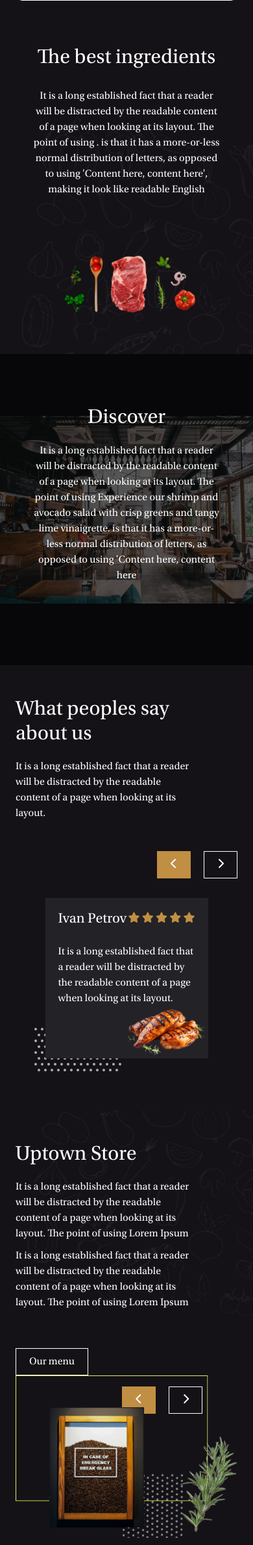
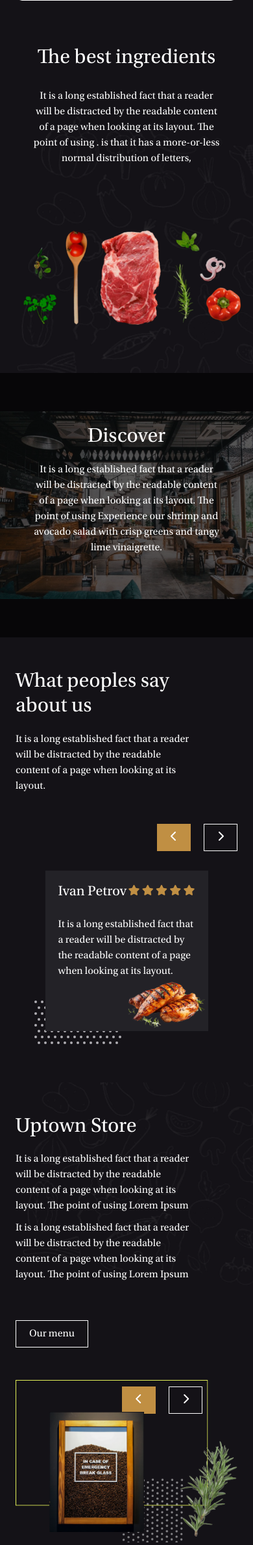
Before and after one commit to Narayan9813117963/Uptown, a PHP site: page / in a window 390 px wide. Shown: the part 3832-6210 px from the top of the page at 65% size. Run offline with PHP 8.4, Linux system fonts and the light colour scheme; some libraries are stand-ins or nearby versions; some web fonts are replaced.

Commit message:
text size fix

```diff
--- a/index.html
+++ b/index.html
@@ -85,7 +85,7 @@
           <section class="banner section-pad">
             <div class="container">
                 <div class="row">
-                    <div class="col-lg-5">
+                    <div class="col-lg-6">
                         <div class="banner-text">
                             <h1>Taste Georgian cuisine together with <span>Uptown</span></h1>
                             <div class="time-location">
@@ -95,7 +95,7 @@
                             <button class="button-1">Look menu</button>
                         </div>
                     </div>
-                    <div class="col-lg-7">
+                    <div class="col-lg-6">
                         <img src="assets/images/hero-image.png" width="100%" alt="">
                     </div>
                 </div>
@@ -482,7 +482,7 @@
             <div class="container custom-container-sm">
                 <div class="ingred-head head-text">
                     <h2>The best ingredients</h2>
-                    <p class="pt-2">It is a long established fact that a reader will be distracted by the readable content of a page when looking at its layout. The point of using . is that it has a more-or-less normal distribution of letters, as opposed to using 'Content here, content here', making it look like readable English</p>
+                    <p class="pt-2">It is a long established fact that a reader will be distracted by the readable content of a page when looking at its layout. The point of using . is that it has a more-or-less normal distribution of letters, </p>
                 </div>
                 <div class="ingred-img">
                 <img src="assets/images/ingredients.png" alt="">
@@ -493,7 +493,7 @@
                 <div class="container custom-container-sm">
                     <div class="head-text">
                         <h2>Discover</h2>
-                        <p>It is a long established fact that a reader will be distracted by the readable content of a page when looking at its layout. The point of using Experience our shrimp and avocado salad with crisp greens and tangy lime vinaigrette. is that it has a more-or-less normal distribution of letters, as opposed to using 'Content here, content here</p>
+                        <p>It is a long established fact that a reader will be distracted by the readable content of a page when looking at its layout. The point of using Experience our shrimp and avocado salad with crisp greens and tangy lime vinaigrette.</p>
                     </div>
             </div>
         </section>
--- a/scss/main.scss
+++ b/scss/main.scss
@@ -23,7 +23,7 @@ $h1-font-size: 48px;
 $h2-font-size: 32px;
 $h3-font-size: 22px;
 $h4-font-size: 16px;
-$p-font-size: 18px;
+$p-font-size: 17px;
 $global-sec-pad: 100px;
 
 body {
@@ -728,19 +728,22 @@ a {
   .banner-text{
     padding-left: 0 !important;
   }
+  .ingred-img{
+    width: 100% !important;
+  }
   .store{
     .head-text{
       margin: 0 !important;
     }
+    .col-lg-6:nth-child(2){
+      padding-top: 50px;
+    }
+    .slider-store-btn {
+      right: 18% !important;
+      top: 60px !important;
+    }
   }
-
   .contact-input {
     width: 100% !important;
   }
 }
-@media (max-width: 500px) {
-  .slider-store-btn {
-    right: 18% !important;
-    top: 17px !important;
-  }
-}
```
Also changed, not shown: css/main.css.
